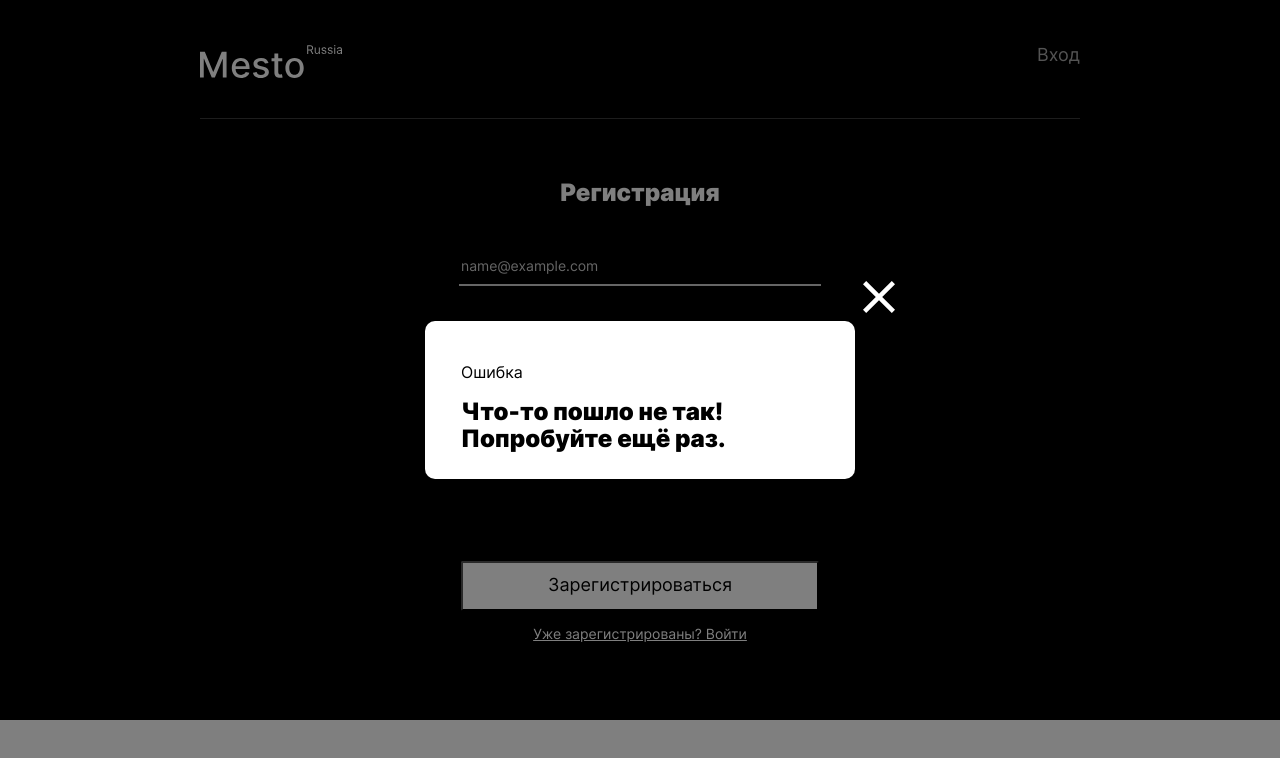
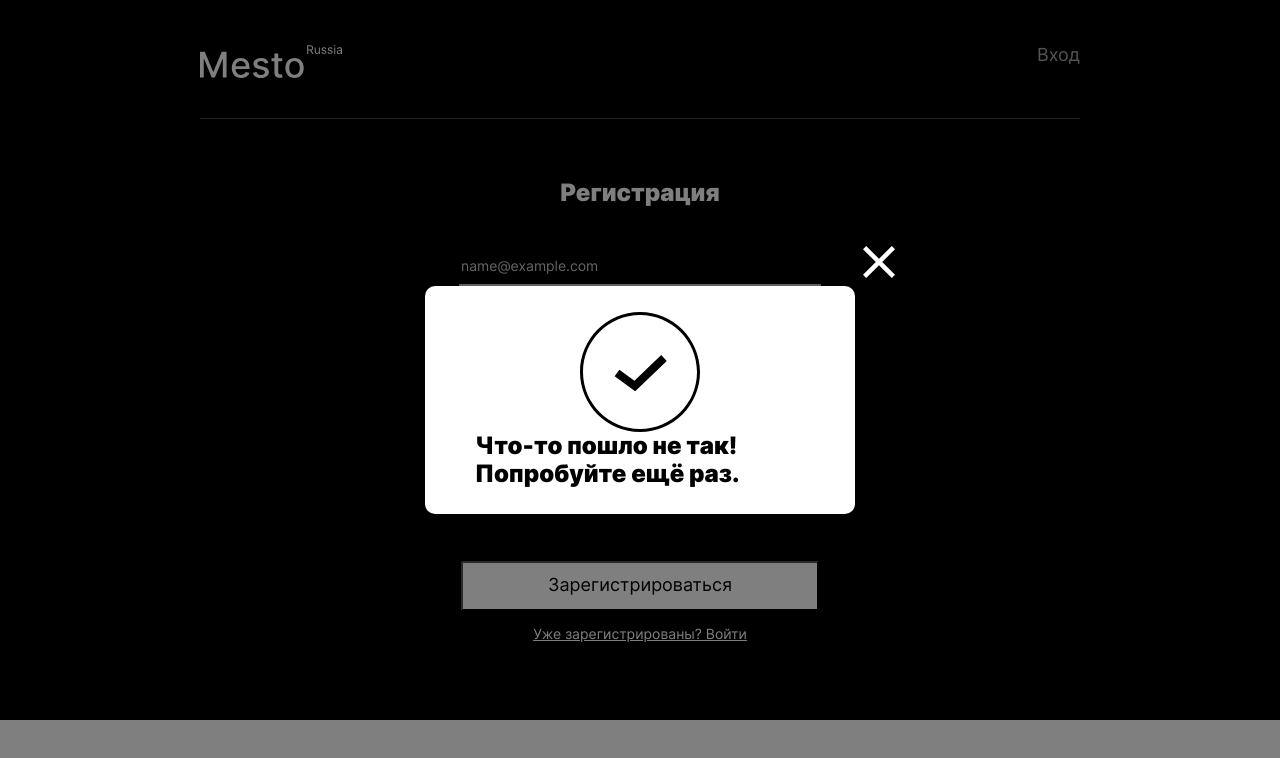
Before and after one commit to GrigoryGriko/react-mesto-auth, a React (Create React App) app: page /sign-up in a window 1280 px wide. Both pictures are taken after typing "name@example.com", "Sample123" into the empty fields and a click on the button "Зарегистрироваться". Shown: the top 758 px of the page. Built offline with nearby package versions, Linux system fonts and the light colour scheme; no server answers.

Commit message:
feat: настройка попапа с уведомлением

```diff
--- a/src/blocks/popup/__content/popup__content.css
+++ b/src/blocks/popup/__content/popup__content.css
@@ -1,4 +1,8 @@
 .popup__content {
+  display: flex;
+  flex-direction: column;
+  align-items: center;
+
   width: 84%;
   max-width: 358px;
 }
--- a/src/components/App.js
+++ b/src/components/App.js
@@ -184,7 +184,10 @@ function App() {
                 />
               </Route>
               <Route path='/sign-in'>
-                <Login handleLogin={handleLogin} />
+                <Login
+                  handleLogin={handleLogin}
+                  onFinal={setInfoTooltipState}
+                />
               </Route>
 
               <Route>
--- a/src/components/InfoTooltip.js
+++ b/src/components/InfoTooltip.js
@@ -5,7 +5,13 @@ function InfoTooltip(props) {
         <button className="popup__button-close" type="button" onClick={props.onClose}></button>
 
         <div className="popup__content">
-          <p>{`${(props.isError === false) ? 'Успешно' : 'Ошибка'}`}</p>
+          <div
+            className="popup__status-image"
+            /*style={{
+              backgroundImage: `url(${(props.isError === false) ? '../images/success.svg' : '../images/error.svg'})`
+            }}*/
+          ></div>
+
           <h2 className="popup__header">{props.message}</h2>
         </div>
 
--- a/src/components/Login.js
+++ b/src/components/Login.js
@@ -38,7 +38,9 @@ class Login extends React.Component {
         })
       }
     })
-    .catch(err => console.log(err));
+    .catch(() => {
+      this.props.onFinal({ message: 'Что-то пошло не так! Попробуйте ещё раз.', isError: true });
+    });
   }
 
   render() {
--- a/src/components/Register.js
+++ b/src/components/Register.js
@@ -25,12 +25,14 @@ class Register extends React.Component {
   handleSubmit(e) {
     e.preventDefault()
     const { password, email } = this.state;
-    auth.register(password, email).then((res) => {
-      if (!res || res.error) {
-        this.props.onFinal({ message: 'Что-то пошло не так! Попробуйте ещё раз.', isError: true });
-      } else {
+    auth.register(password, email)
+    .then((res) => {
+      if (res.data) {
         this.props.onFinal({ message: 'Вы успешно зарегистрировались!', isError: false });
       }
+    })
+    .catch(() => {
+      this.props.onFinal({ message: 'Что-то пошло не так! Попробуйте ещё раз.', isError: true })
     });
   }
 
--- a/src/index.css
+++ b/src/index.css
@@ -172,3 +172,13 @@
     outline: none;
     background: transparent;
 }
+
+.popup__status-image {
+    width: 120px;
+    height: 120px;
+    background-color: transparent;
+    background-image: url(./images/success.svg);
+    background-repeat: no-repeat;
+    background-size: auto;
+    background-position: center;
+}
```
